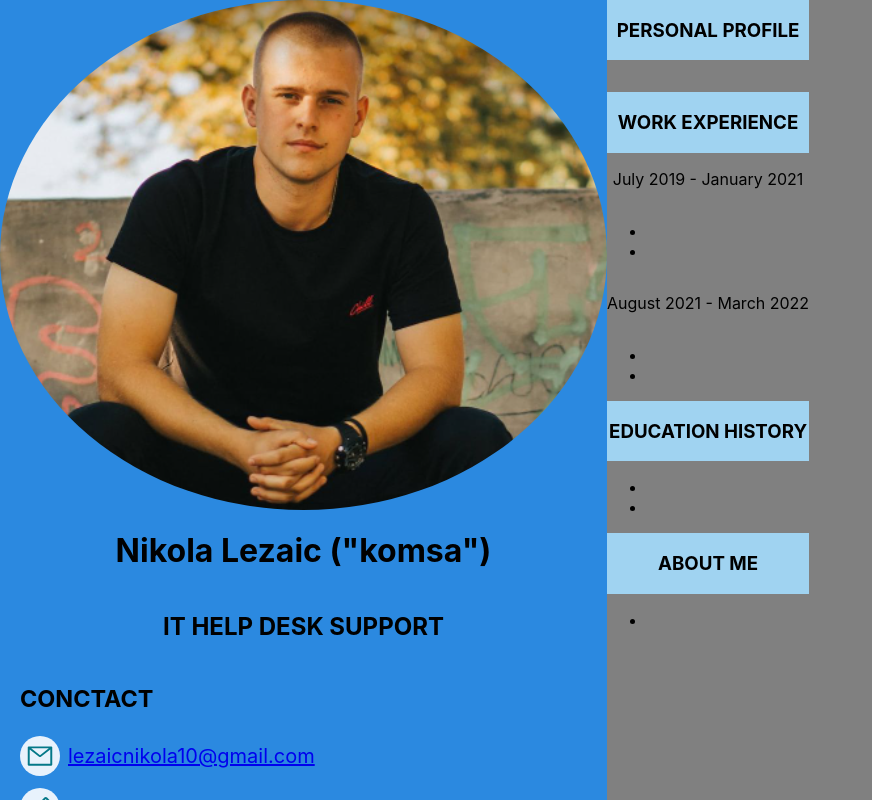
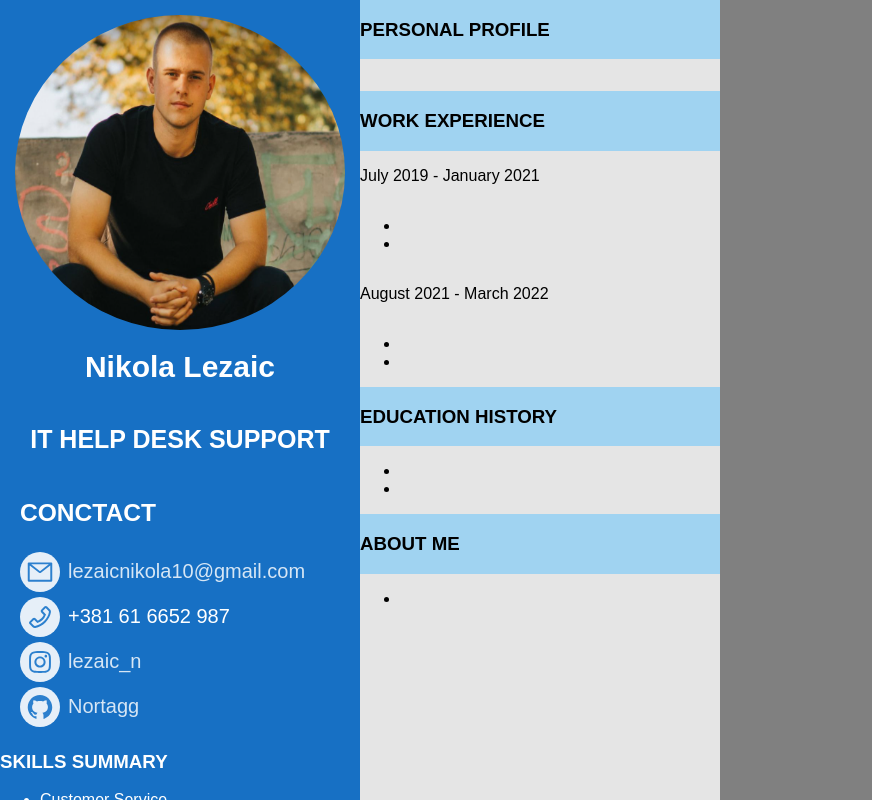
Before and after one commit to Nortagg/cv, a React (Create React App) app: page / in a window 1280 px wide. Shown: the top 800 px of the page, without its empty margins (0-872 px from the left). Built offline with nearby package versions, Linux system fonts and the light colour scheme.

Commit message:
added new contact links: git, instagram. Adjusted styles

```diff
--- a/public/index.html
+++ b/public/index.html
@@ -15,6 +15,7 @@
       user's mobile device or desktop. See https://developers.google.com/web/fundamentals/web-app-manifest/
     -->
     <link rel="manifest" href="%PUBLIC_URL%/manifest.json" />
+
     <!--
       Notice the use of %PUBLIC_URL% in the tags above.
       It will be replaced with the URL of the `public` folder during the build.
@@ -24,7 +25,7 @@
       work correctly both with client-side routing and a non-root public URL.
       Learn how to configure a non-root public URL by running `npm run build`.
     -->
-    <title>React App</title>
+    <title>Cv</title>
   </head>
   <body>
     <noscript>You need to enable JavaScript to run this app.</noscript>
--- a/src/App.css
+++ b/src/App.css
@@ -1,39 +1,4 @@
 .App {
   display: flex;
-  text-align: center;
+  font-family: Arial, Helvetica, sans-serif;
 }
-
-.App-logo {
-  height: 40vmin;
-  pointer-events: none;
-}
-
-@media (prefers-reduced-motion: no-preference) {
-  .App-logo {
-    animation: App-logo-spin infinite 20s linear;
-  }
-}
-
-.App-header {
-  background-color: #282c34;
-  min-height: 100vh;
-  display: flex;
-  flex-direction: column;
-  align-items: center;
-  justify-content: center;
-  font-size: calc(10px + 2vmin);
-  color: white;
-}
-
-.App-link {
-  color: #61dafb;
-}
-
-@keyframes App-logo-spin {
-  from {
-    transform: rotate(0deg);
-  }
-  to {
-    transform: rotate(360deg);
-  }
-}
--- a/src/Components/container-left/container-left.jsx
+++ b/src/Components/container-left/container-left.jsx
@@ -1,12 +1,17 @@
 import "./container-left.styles.scss";
-import { AiOutlineMail, AiOutlinePhone } from "react-icons/ai";
+import {
+  AiOutlineMail,
+  AiOutlinePhone,
+  AiOutlineInstagram,
+  AiOutlineGithub,
+} from "react-icons/ai";
 
 export default function HomeLeft() {
   return (
     <div className="card-left">
       <img className="img" src="ja.png" alt="" />
-      <h1>Nikola Lezaic ("komsa")</h1>
-      <h2>IT HELP DESK SUPPORT</h2>
+      <h1 className="name-ln">Nikola Lezaic</h1>
+      <h2 className="title-about">IT HELP DESK SUPPORT</h2>
       <div className="contact-container">
         <h3>CONCTACT</h3>
         <div className="mail-container">
@@ -15,11 +20,26 @@ export default function HomeLeft() {
           </div>
           <a href="mailto:lezaicnikola10@gmail.com">lezaicnikola10@gmail.com</a>
         </div>
+
         <div className="p-number-container">
           <div className="phone-icon">
             <AiOutlinePhone />
           </div>
-          <p>+381 61 6652 987</p>
+          +381 61 6652 987
+        </div>
+
+        <div className="insta-container">
+          <div className="insta-icon">
+            <AiOutlineInstagram />
+          </div>
+          <a href="https://www.instagram.com/lezaic_n/">lezaic_n</a>
+        </div>
+
+        <div className="git-container">
+          <div className="git-icon">
+            <AiOutlineGithub />
+          </div>
+          <a href="https://github.com/Nortagg">Nortagg</a>
         </div>
       </div>
       <div className="skill-container">
--- a/src/Components/container-left/container-left.styles.scss
+++ b/src/Components/container-left/container-left.styles.scss
@@ -1,24 +1,54 @@
 .card-left {
-  background-color: rgb(43, 137, 224);
+  width: 360px;
+  height: auto;
+  background-color: rgb(23, 112, 196);
   display: flex;
   flex-direction: column;
+  color: white;
+
+  .name-ln {
+    font-size: 30px;
+    display: flex;
+    justify-content: center;
+    align-items: center;
+  }
+  .title-about {
+    font-size: 25px;
+    display: flex;
+    justify-content: center;
+    align-items: center;
+  }
 
   .img {
-    border: none;
-    border-radius: 50%;
+    margin-top: 15px;
+    margin-left: 15px;
+    display: flex;
+    height: 315px;
+    width: 330px;
+    border-radius: 100%;
   }
   .contact-container {
-    font-size: 20px;
+    font-size: 21px;
     margin-left: 20px;
     display: flex;
     flex-direction: column;
     align-items: flex-start;
   }
   .mail-container {
+    margin-bottom: 5px;
     font-size: 20px;
     display: flex;
     align-items: center;
     justify-content: center;
+    a:link {
+      text-decoration: none;
+    }
+    a {
+      color: rgba(255, 255, 255, 0.822);
+    }
+    a:hover {
+      color: rgb(105, 255, 143);
+    }
   }
   .mail-icon {
     display: flex;
@@ -31,14 +61,15 @@
     height: 40px;
     border: hidden;
     background-color: rgba(255, 255, 255, 0.89);
-    color: rgb(4, 120, 136);
+    color: rgb(44, 128, 206);
   }
 
   .p-number-container {
+    margin-bottom: 5px;
     font-size: 20px;
     display: flex;
     align-items: center;
-    justify-content: cente;
+    justify-content: center;
   }
   .phone-icon {
     display: flex;
@@ -51,6 +82,64 @@
     height: 40px;
     border: hidden;
     background-color: rgba(255, 255, 255, 0.89);
-    color: rgb(4, 120, 136);
+    color: rgb(44, 128, 206);
+  }
+  .insta-container {
+    margin-bottom: 5px;
+    font-size: 20px;
+    display: flex;
+    align-items: center;
+    justify-content: center;
+    a:link {
+      text-decoration: none;
+    }
+    a {
+      color: rgba(255, 255, 255, 0.822);
+    }
+    a:hover {
+      color: rgb(105, 255, 143);
+    }
+  }
+  .insta-icon {
+    display: flex;
+    align-items: center;
+    justify-content: center;
+    margin-right: 8px;
+    font-size: 28px;
+    border-radius: 50%;
+    width: 40px;
+    height: 40px;
+    border: hidden;
+    background-color: rgba(255, 255, 255, 0.89);
+    color: rgb(44, 128, 206);
+  }
+  .git-container {
+    margin-bottom: 5px;
+    font-size: 20px;
+    display: flex;
+    align-items: center;
+    justify-content: center;
+    a:link {
+      text-decoration: none;
+    }
+    a {
+      color: rgba(255, 255, 255, 0.822);
+    }
+    a:hover {
+      color: rgb(105, 255, 143);
+    }
+  }
+  .git-icon {
+    display: flex;
+    align-items: center;
+    justify-content: center;
+    margin-right: 8px;
+    font-size: 28px;
+    border-radius: 50%;
+    width: 40px;
+    height: 40px;
+    border: hidden;
+    background-color: rgba(255, 255, 255, 0.89);
+    color: rgb(44, 128, 206);
   }
 }
--- a/src/Components/container-right/container-right.styles.scss
+++ b/src/Components/container-right/container-right.styles.scss
@@ -1,6 +1,8 @@
 .card-right {
   display: flex;
   flex-direction: column;
+  width: 360px;
+  background-color: rgba(255, 255, 255, 0.795);
 }
 .pp-container {
   background-color: rgb(160, 211, 241);
```
